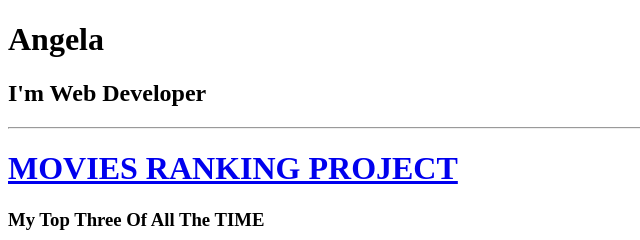
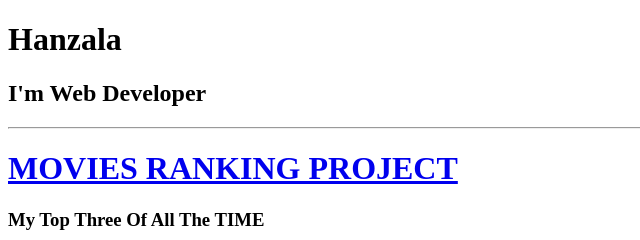
Before and after one commit to Hanzala6677/3.4-HTML-Porfolio-Project, a plain HTML site: page index.html in a window 1280 px wide. Shown: the top 240 px of the page, 0-640 px from the left. Drawn offline with Linux system fonts and the light colour scheme.

Commit message:
Update index.html

```diff
--- a/index.html
+++ b/index.html
@@ -6,7 +6,7 @@
     <title>Unique Palace </title>
 </head>
 <body>
-<h1>Angela</h1>
+<h1>Hanzala</h1>
 <h2>I'm Web Developer</h2>
 <HR></HR>
 <H1><a href="./public/movie-ranking.html">MOVIES RANKING PROJECT</a></H1>
```
